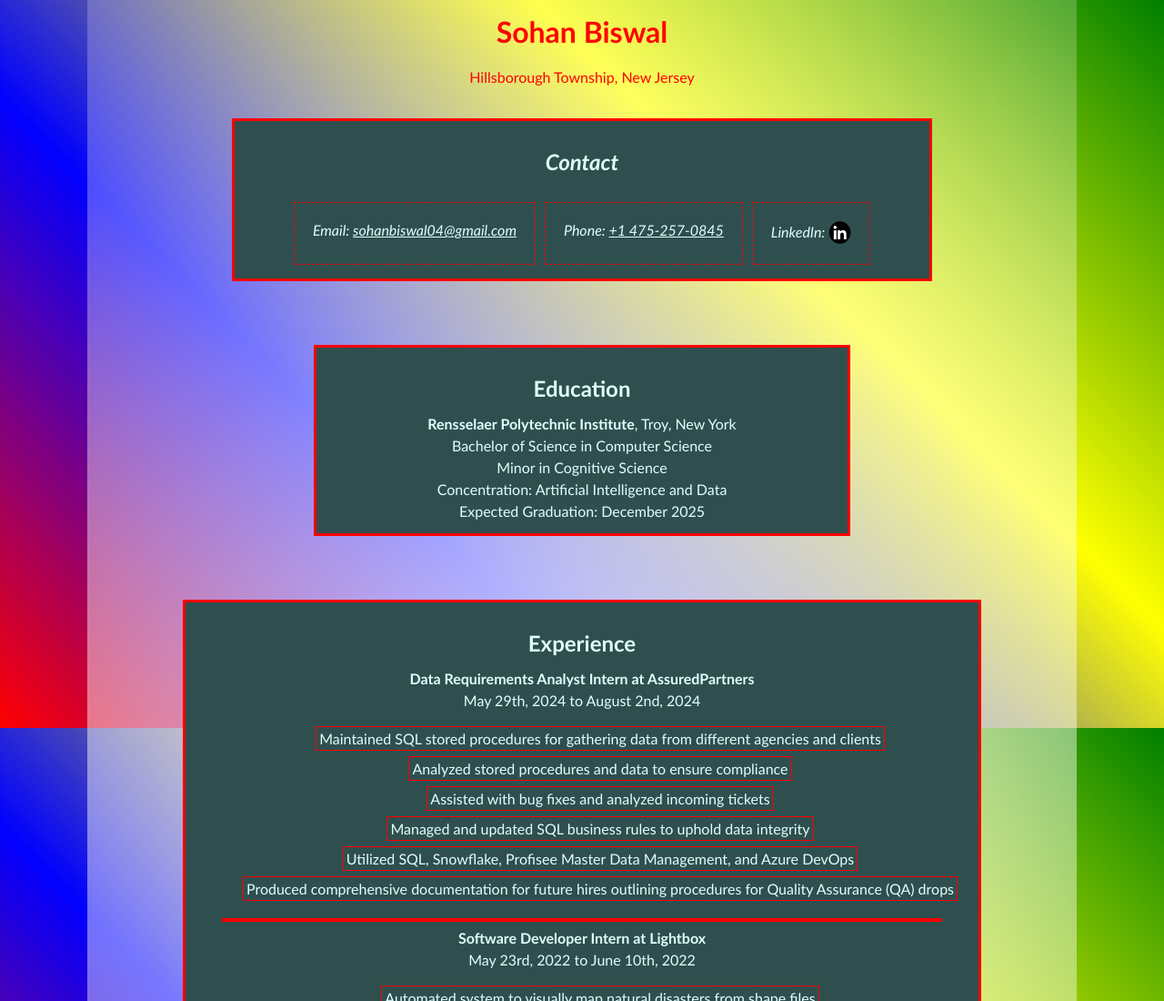
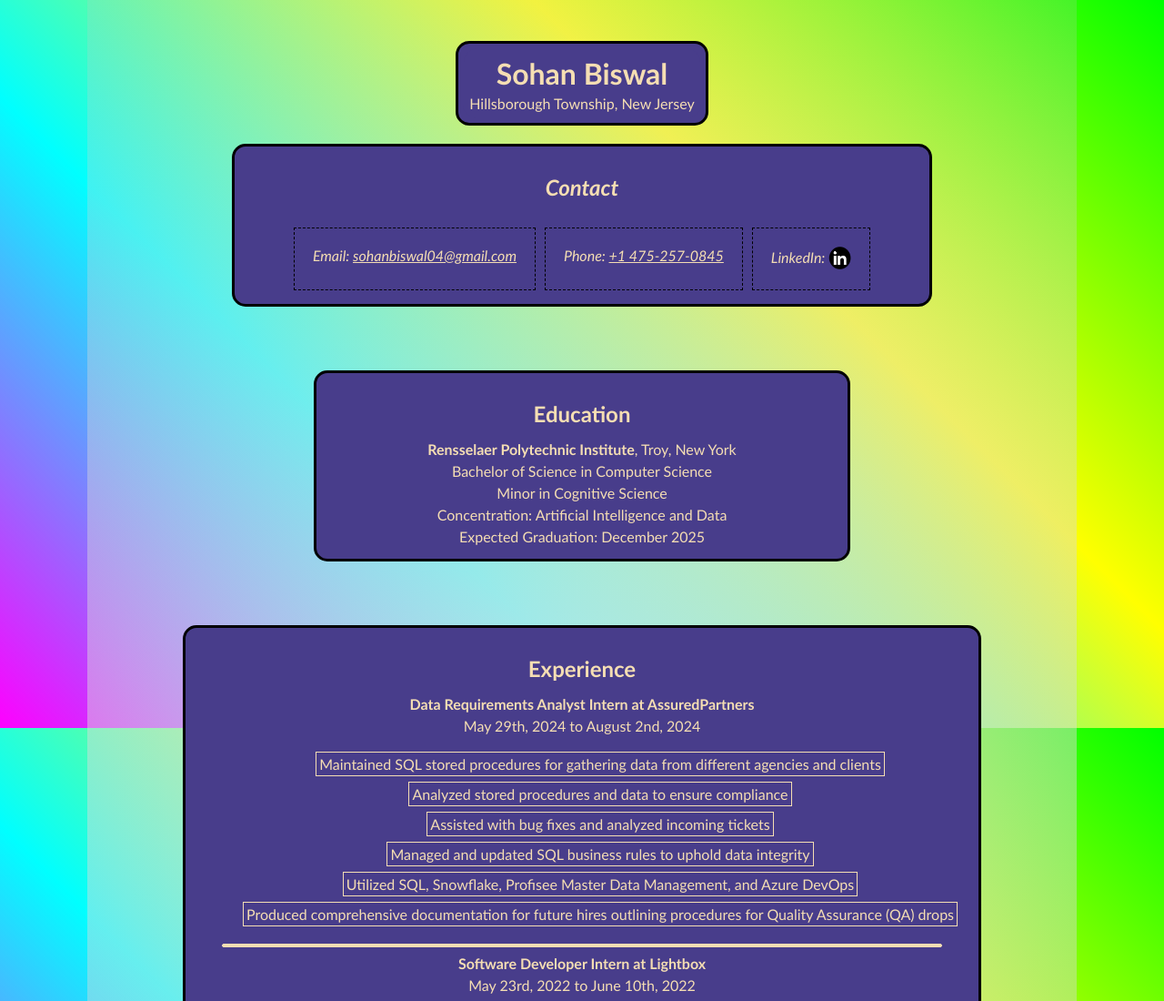
Before and after one commit to sohan-4/sohan-4.github.io, a plain HTML site: page index.html in a window 1280 px wide. Shown: the top 1100 px of the page at 91% size. Drawn offline with Linux system fonts and the light colour scheme.

Commit message:
more changes

```diff
--- a/styles.css
+++ b/styles.css
@@ -1,5 +1,5 @@
 body {
-    background: linear-gradient(45deg, red, blue, yellow, green);
+    background: linear-gradient(45deg, magenta, cyan, yellow, lime);
     background-repeat: no-repeat;
     background-size: cover;
     background-attachment: fixed;
@@ -8,10 +8,34 @@ body {
 }
 
 header{
-    margin: 0px;
+    margin: 45px 0px 0px 0px;
     padding: 0px;
     text-align: center;
-    color: red;
+    display: inline-block;
+    border: 3px solid black;
+    border-radius: 15px;
+    background-color: darkslateblue;
+    padding: 5px;
+}
+
+header h1{
+    margin: 0px;
+    padding: 8px 36px 2px;
+    color: wheat;
+    background-color: darkslateblue;
+    display: inline-block;
+    border-top-right-radius: 15px;
+    border-top-left-radius: 15px;
+}
+
+header p{
+    margin: 0px;
+    padding: 2px 7px 7px;
+    color: wheat;
+    background-color: darkslateblue;
+    display: inline-block;
+    border-bottom-right-radius: 15px;
+    border-bottom-left-radius: 15px;
 }
 
 address img {
@@ -30,7 +54,7 @@ address {
 }
 
 address p {
-    border: 1px dashed red;
+    border: 1px dashed black;
     padding: 20px;
     margin: 3px;
     width: auto;
@@ -48,9 +72,9 @@ address h2, section h2 {
     width: 85%;
     margin: 0 auto;
     font-size: 16px;
-    background: radial-gradient(circle, rgba(255, 255, 255, 0.8), rgba(255, 255, 255, 0.2));
+    background: radial-gradient(circle, rgba(225, 225, 225, 0.8), rgba(200, 200, 200, 0.2));
     padding-bottom: 20px;
-    color: lightcyan;
+    color: wheat;
     text-align: center;
 }
 
@@ -69,8 +93,9 @@ section{
     margin-right: auto;
     margin-top: 20px;
     margin-bottom: 50px;
-    background-color: darkslategray;
-    border: 3px solid red;
+    background-color: darkslateblue;
+    border: 3px solid black;
+    border-radius: 15px;
     padding: 10px 20px;
     max-width: 80%;
     min-width: 50%;
@@ -101,7 +126,7 @@ section ul {
 }
 
 li {
-    border: 1px solid red;
+    border: 1px solid wheat;
     padding: 3px;
     margin: 3px;
     display: inline-block;
@@ -109,23 +134,24 @@ li {
 
 hr {
     height: 2px;
-    border: 1px solid red;
+    border: 1px solid wheat;
+    border-radius: 15px;
     width: 95%;
-    background-color: red;
+    background-color: wheat;
 }
 
 a {
-    color: lightcyan;
+    color: wheat;
 }
 
 a:visited {
-    color: lightcyan;
+    color: wheat;
 }
 
 a:hover {
-    color: red;
+    color: goldenrod;
 }
 
 a:active {
-    color: red;
+    color: lightcoral;
 }
```
Also changed, not shown: index.html (+1 -0 lines).
